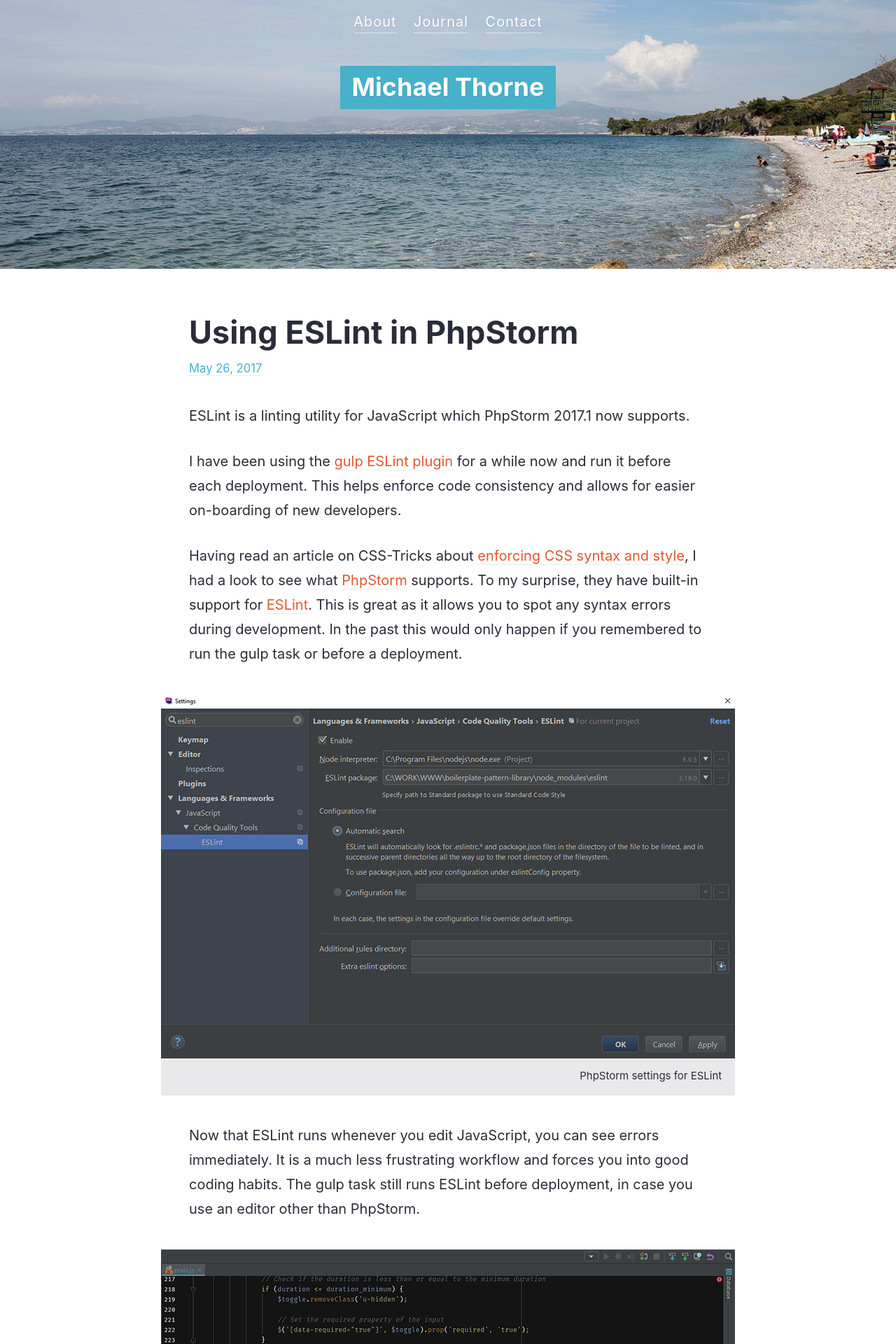
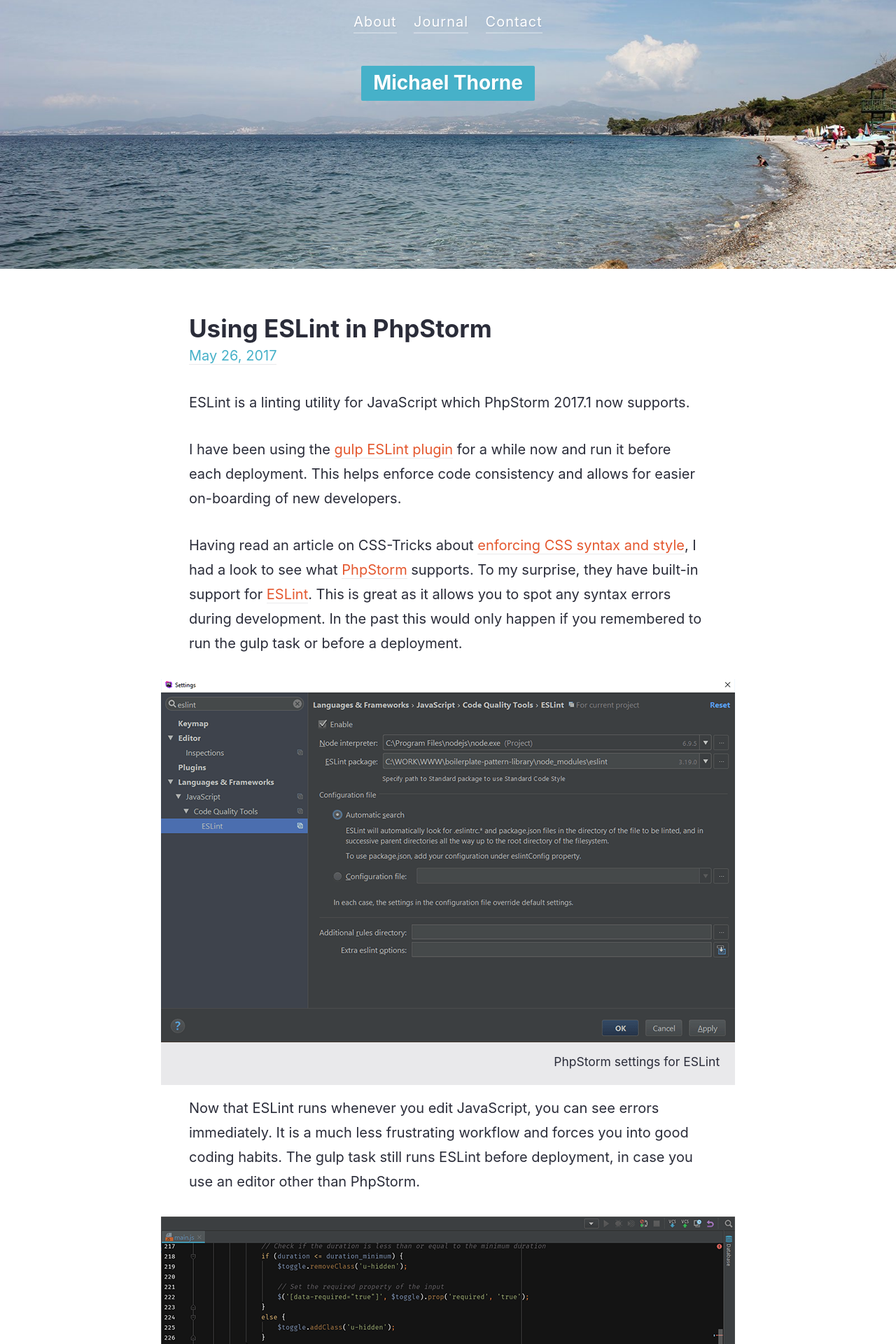
Before and after one commit to michaelthorne/michaelthorne.github.io, a Jekyll site: the page built from index.html, in a window 1280 px wide. Shown: the top 1920 px of the page at 70% size. Built offline with Jekyll 4.4.1, drawn with Linux system fonts in a browser that asks for light colours; some web fonts are replaced.

Commit message:
Typography updates

```diff
--- a/_sass/base/headings.scss
+++ b/_sass/base/headings.scss
@@ -6,7 +6,7 @@
     font-size: $font-size;
     line-height: 1.2;
     margin-top: 0;
-    margin-bottom: 1em;
+    margin-bottom: 1rem;
 }
 
 h1, .alpha {
--- a/_sass/generic/variables.scss
+++ b/_sass/generic/variables.scss
@@ -78,12 +78,12 @@ $font: BlinkMacSystemFont, -apple-system, "Segoe UI", Roboto, Oxygen-Sans, Ubunt
  * Headings
  */
 
-$h1-font-size: 3.0000em; /* 48 / 16 */
-$h2-font-size: 2.2500em; /* 36 / 16 */
-$h3-font-size: 1.5000em; /* 24 / 16 */
-$h4-font-size: 1.3125em; /* 21 / 16 */
-$h5-font-size: 1.1250em; /* 18 / 16 */
-$h6-font-size: 1.0000em; /* 16 / 16 */
+$h1-font-size: 2em;     /* 32 / 16 */
+$h2-font-size: 1.75em;  /* 28 / 16 */
+$h3-font-size: 1.5em;   /* 24 / 16 */
+$h4-font-size: 1.25em;  /* 20 / 16 */
+$h5-font-size: 1em;     /* 16 / 16 */
+$h6-font-size: 0.875em; /* 14 / 16 */
 
 
 
--- a/_sass/objects/article.scss
+++ b/_sass/objects/article.scss
@@ -4,14 +4,6 @@
 
 article {
     margin-bottom: 2em;
-
-    /**
-     * Heading
-     */
-
-    h2 {
-        margin-bottom: 0.125em;
-    }
 
     /**
      * Anchor
@@ -35,14 +27,14 @@ article {
 
     blockquote {
         border-left: 3px solid $color-blue;
-        margin-bottom: 2em;
-        margin-left: 1em;
+        margin: 2em 0;
         padding-left: 1em;
 
         /* Paragraph */
 
         p {
-            margin-bottom: 1em;
+            line-height: 1.5;
+            margin-bottom: 1rem;
             quotes: "\201C""\201D""\2018""\2019";
 
             &:before {
@@ -66,7 +58,7 @@ article {
      */
 
     figure {
-        margin: 0 0 2em 0;
+        margin: 1rem 0;
 
         /* Caption */
 
@@ -88,7 +80,7 @@ article {
         border-top: 3px solid $color-black;
         display: block;
         height: 1px;
-        margin: 0 auto 2em;
+        margin: 2rem auto;
         padding: 0;
         width: 33%;
 
@@ -117,15 +109,11 @@ article {
 
     ol,
     ul {
-        margin-bottom: 1.5em;
-        padding-left: 1.875em;
+        margin-bottom: 2rem;
+        padding-left: 2em;
 
         li {
-            margin-bottom: 1em;
-        }
-
-        & + h2 {
-            margin-top: 1em;
+            margin-bottom: 1rem;
         }
     }
 
@@ -138,17 +126,8 @@ article {
      */
 
     p {
-        margin-bottom: 1.5em;
-
-        & + blockquote,
-        & + figure,
-        & + hr {
-            margin-top: 2em;
-        }
-
-        & + h2 {
-            margin-top: 1em;
-        }
+        margin-top: 0;
+        margin-bottom: 2rem;
     }
 
     /**
@@ -164,9 +143,9 @@ article {
      */
 
     time {
-        display: inline-block;
-        font-size: 0.875em; /* 14 / 16 */
-        margin-bottom: 1em;
+        display: block;
+        margin-top: -0.75em;
+        margin-bottom: 2rem;
 
         a {
             color: $color-blue;
@@ -194,10 +173,6 @@ article {
     .instagram-media {
         margin-bottom: 1.5em !important;
         max-width: 100% !important;
-
-        & + h2 {
-            margin-top: 1em;
-        }
     }
 
     /**
@@ -206,10 +181,6 @@ article {
 
     .twitter-tweet {
         margin-bottom: 1.5em !important;
-
-        & + h2 {
-            margin-top: 1em;
-        }
     }
 }
 
@@ -218,10 +189,6 @@ article {
     article {
         font-size: 1.25em; /* 24 / 16 */
         line-height: 1.75;
-
-        time {
-            font-size: 0.8333em; /* 20 / 24 */
-        }
     }
 }
 
@@ -236,10 +203,6 @@ article {
         figure {
             margin-right: -2em;
             margin-left: -2em;
-
-            figcaption {
-                font-size: 0.75em;
-            }
         }
 
         hr {
--- a/_sass/objects/share.scss
+++ b/_sass/objects/share.scss
@@ -4,9 +4,8 @@
 
 .share {
     background-color: $color-white-dark;
-    margin-top: 2em;
-    margin-bottom: 2.5em;
-    padding: 1.5em;
+    margin-bottom: 2em;
+    padding: 1em;
 
     /**
      * Icon
@@ -24,6 +23,7 @@
 
     .share__synopsis {
         font-size: 0.875em; /* 14 / 16 */
+        line-height: 1.5;
         margin-top: 0;
         margin-bottom: 0;
 
--- a/_sass/vendor/highlight.scss
+++ b/_sass/vendor/highlight.scss
@@ -9,6 +9,7 @@
 .highlight {
 
     pre {
+        font-size: 0.75em;
         margin-top: 0;
         margin-bottom: 0;
         padding: 1em 1.5em;
```
